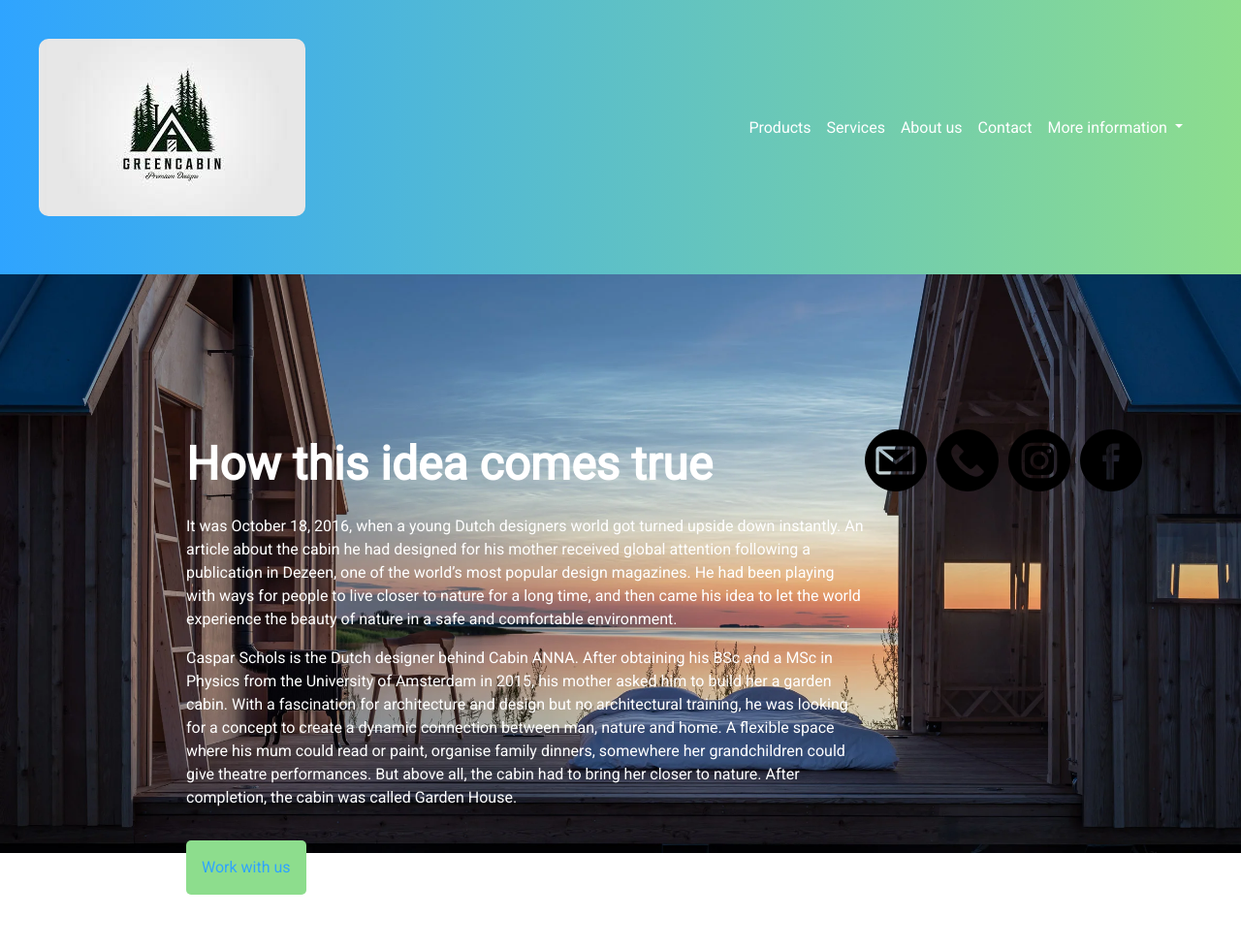
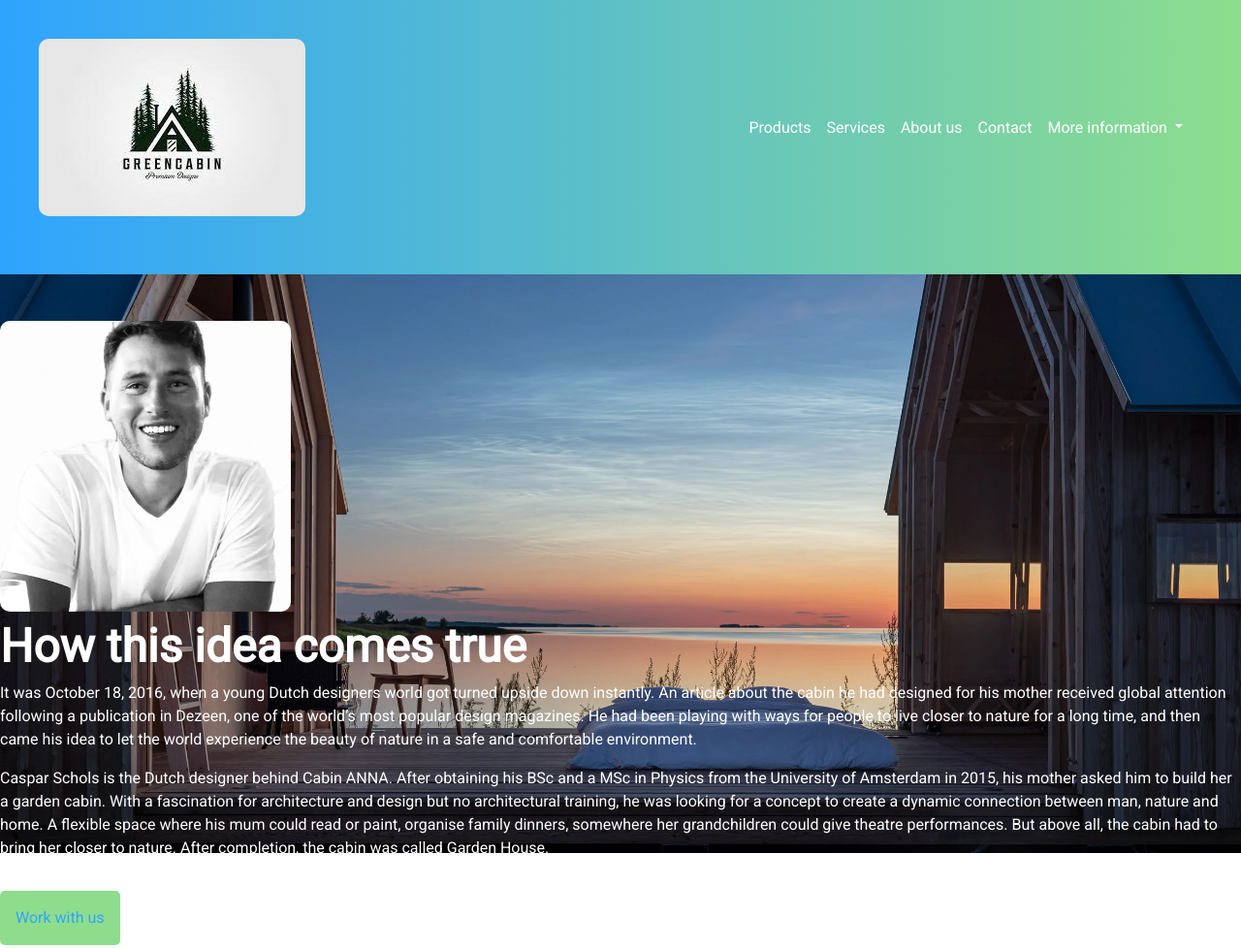
Before and after one commit to FranciscoChiappero/GreenHouse, a plain HTML site: page Escapelandhomes/quienessomos.html in a window 1280 px wide. Shown: the top 978 px of the page at 97% size. Drawn offline with nearby package versions, Linux system fonts and the light colour scheme.

Commit message:
cambios no guardados

```diff
--- a/Escapelandhomes/quienessomos.html
+++ b/Escapelandhomes/quienessomos.html
@@ -12,7 +12,7 @@
     <meta name="viewport" content="width=device-width, initial-scale=1.0">
     <link rel="shorcut icon" href="./imagenes/Logo.jpg">
   </head>
-<body>
+  <body class="contenedor">
   <div>
     <header class="header animate__animated animate__fadeInDown">
       <!--Logo-->
@@ -60,7 +60,8 @@
     </header>
   </div>
   <!--Contenido Principal-->
-  <div class="hero">
+  <div class="aboutus">
+    <img src="../imagenes/fran.jpg" style="height: 300px; " alt="cofounder">
     <div class="heroText">
       <div class="heroTitle">How this idea comes true</div>
       <p>It was October 18, 2016, when a young Dutch designers world got turned upside down instantly. An article about
--- a/css/style.css
+++ b/css/style.css
@@ -5,7 +5,7 @@
     padding: 0;
 }
 
-body {
+.contenedor {
     background-image: url(../imagenes/caspar-schols-anna-stay_dezeen_2364_col_6.webp);
     background-size: cover;
     background-position: center;
@@ -16,6 +16,8 @@ body {
 
 
 }
+
+
 
 .header {
     display: flex;
@@ -48,7 +50,17 @@ body {
     min-height: 100vh;
 
 }
+.aboutus{
+    color: white;
+    align-items: center;
+    justify-content: center;
+    margin: auto;
 
+}
+.aboutus img {
+    border-radius: 10px;
+    margin-top: 3rem;
+}
 .hero p {
     width: 700px;
     font-weight: 500;
```
Also changed, not shown: Escapelandhomes/contacto.html (+1 -1 lines), Escapelandhomes/productos.html (+1 -1 lines), Escapelandhomes/servicios.html (+2 -1 lines), index.html (+1 -1 lines).
